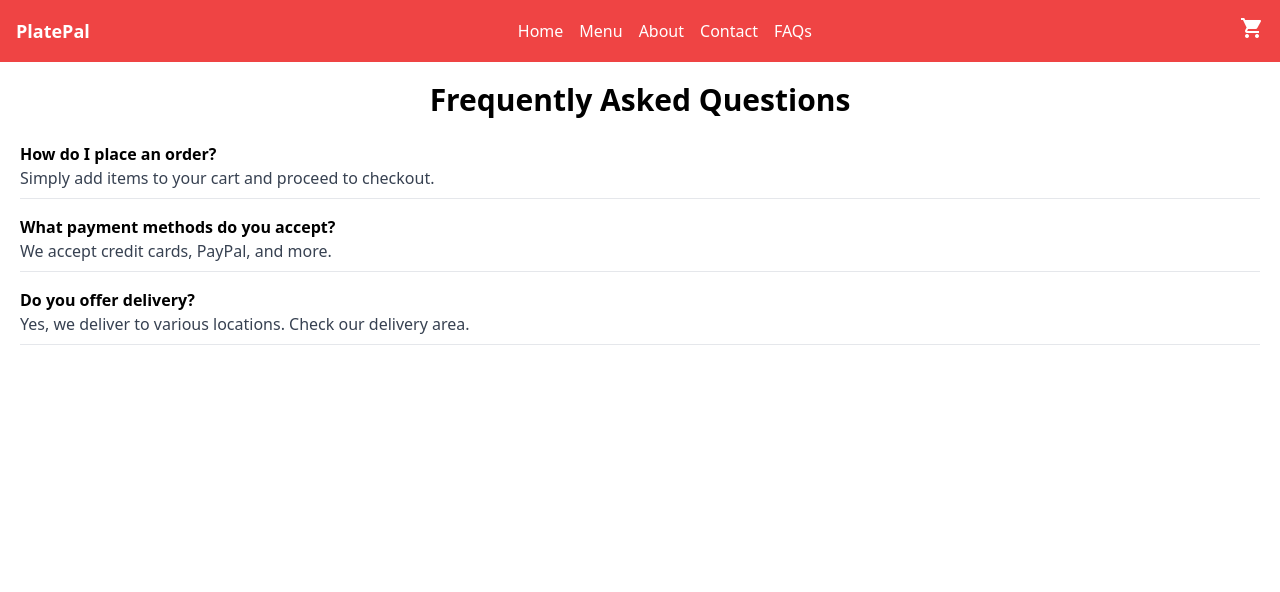
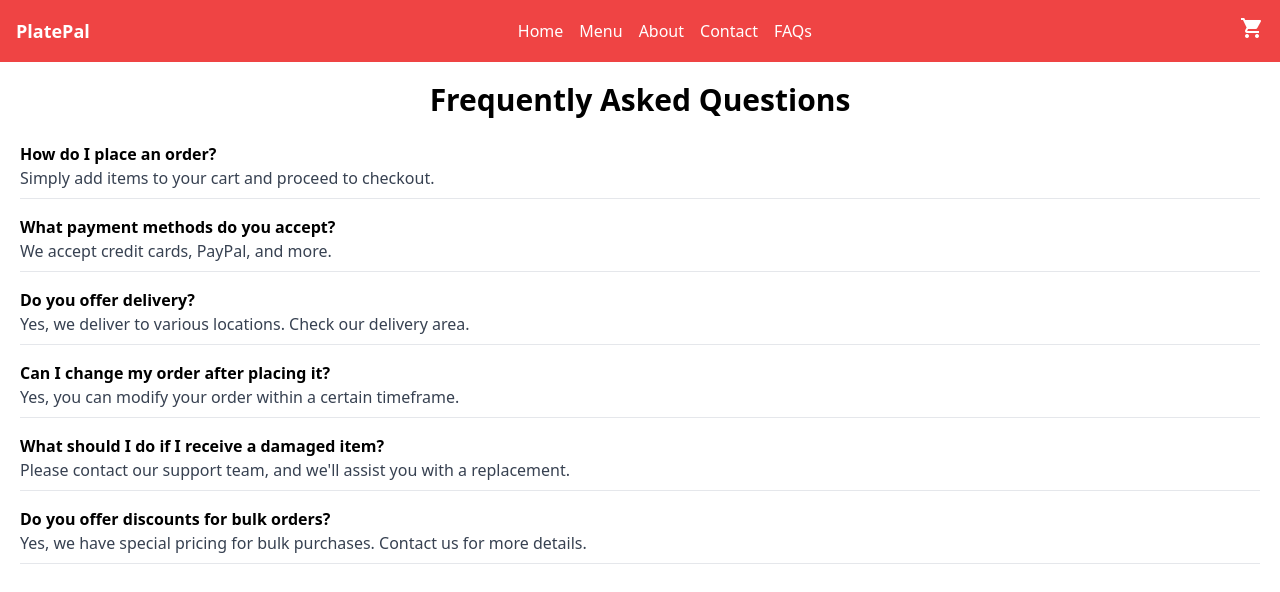
Before and after one commit to eldianak21/PlatePal, a React (Vite) app in the folder nom-nom/: page /faqs in a window 1280 px wide. Shown: the top 592 px of the page. Built offline with nearby package versions, Linux system fonts and the light colour scheme.

Commit message:
update on FAQs

```diff
--- a/nom-nom/src/Components/FAQs/FAQs.jsx
+++ b/nom-nom/src/Components/FAQs/FAQs.jsx
@@ -1,10 +1,13 @@
-import React from 'react'
+import React from 'react';
 
-const FAQs = () =>{
+const FAQs = () => {
   const faqs = [
     { question: "How do I place an order?", answer: "Simply add items to your cart and proceed to checkout." },
     { question: "What payment methods do you accept?", answer: "We accept credit cards, PayPal, and more." },
     { question: "Do you offer delivery?", answer: "Yes, we deliver to various locations. Check our delivery area." },
+    { question: "Can I change my order after placing it?", answer: "Yes, you can modify your order within a certain timeframe." },
+    { question: "What should I do if I receive a damaged item?", answer: "Please contact our support team, and we'll assist you with a replacement." },
+    { question: "Do you offer discounts for bulk orders?", answer: "Yes, we have special pricing for bulk purchases. Contact us for more details." },
   ];
 
   return (
@@ -22,4 +25,4 @@ const FAQs = () =>{
   );
 };
 
-export default FAQs
+export default FAQs;
```
Lines whose indentation alone changed are shown as unchanged.
